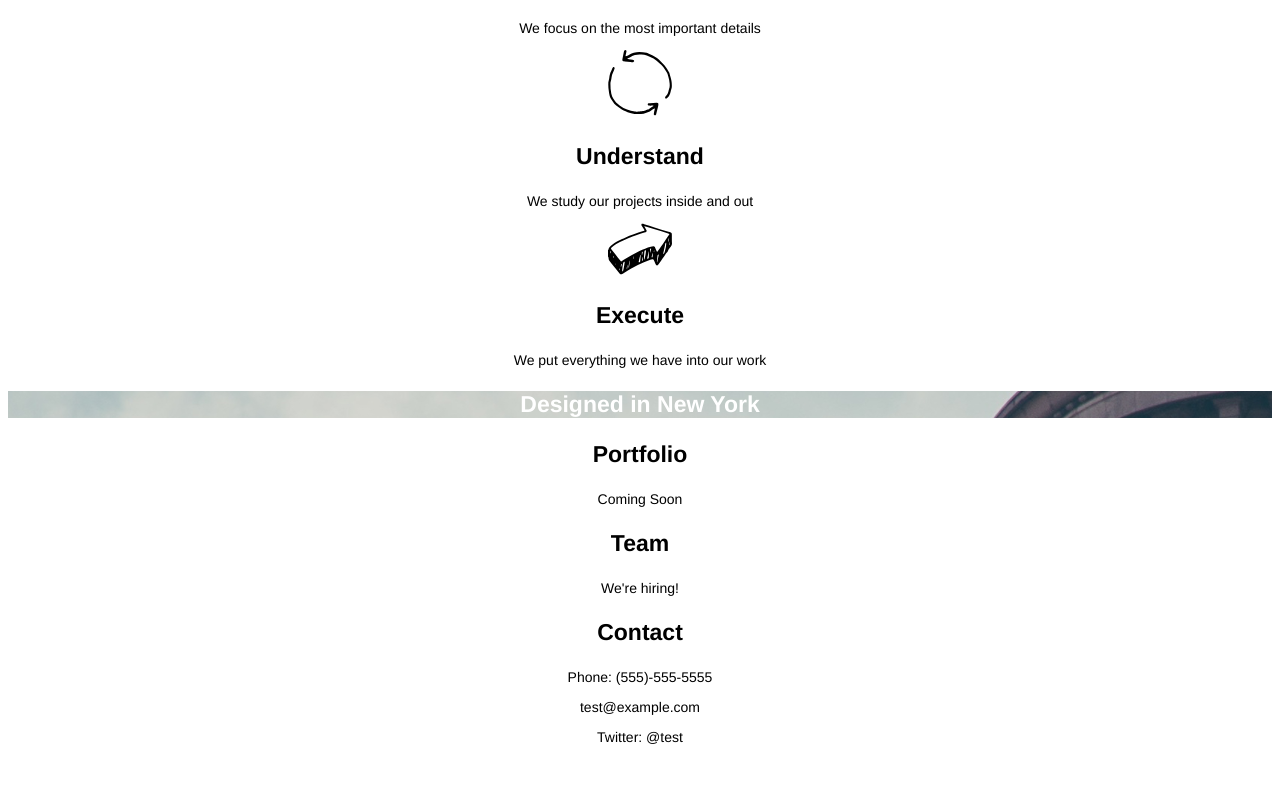
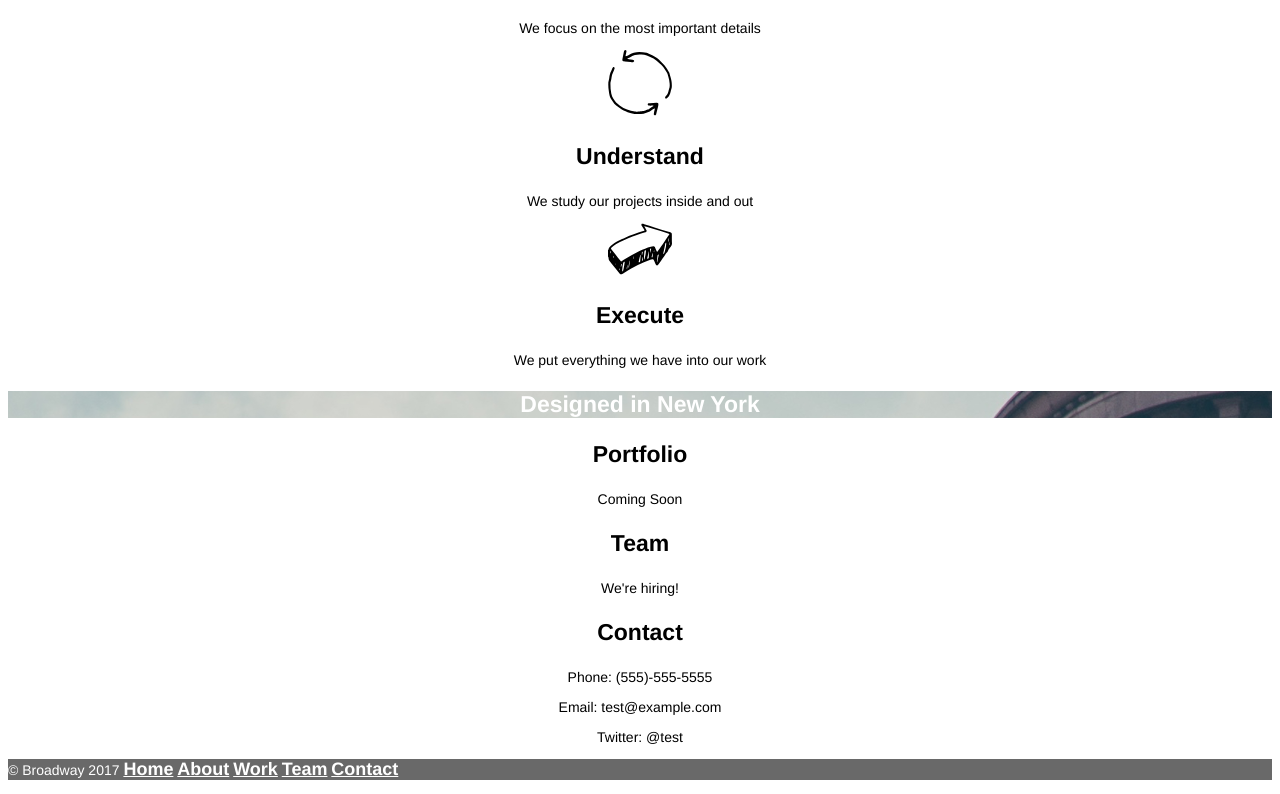
Before and after one commit to EwaenMichaelOgiefo/Broadway, a plain HTML site: page index.html in a window 1280 px wide. Shown: the part 495-1289 px from the top of the page. Before the commit the page ends 1254 px from the top, so only its background shows below. Drawn offline with Linux system fonts and the light colour scheme.

Commit message:
Add footer

```diff
--- a/index.html
+++ b/index.html
@@ -18,6 +18,7 @@
       </nav>
     </div>
 
+  <div id="process" >
     <h2> Our Process </h2>
 
 
@@ -59,21 +60,40 @@
     </svg>
     <h3> Execute </h3>
     <p> We put everything we have into our work </p>
+  </div>
 
     <div class="header">
     <h3 id="newyork" >Designed in New York </h3>
     </div>
 
+  <div id="work">
     <h3> Portfolio </h3>
     <p> Coming Soon </p>
+  </div>
 
+  <div id="team">
     <h3> Team </h3>
     <p> We're hiring! </p>
+  </div>
 
+  <div id="contact">
     <h3> Contact </h3>
     <p> Phone: (555)-555-5555 </p>
-    <p> test@example.com </p>
+    <p> Email: test@example.com </p>
     <p> Twitter: @test </p>
+  </div>
+
+    <div id="footer">
+      <p>
+         © Broadway 2017
+        <a href="#home">Home</a>
+        <a href="#about">About</a>
+        <a href="#Work">Work</a>
+        <a href="#Team">Team</a>
+        <a href="#home">Contact</a>
+      </p>
+    </div>
+
 
   </body>
 </html>
--- a/resources/css/style.css
+++ b/resources/css/style.css
@@ -1,4 +1,4 @@
-* {
+body {
   text-align: center;
   font-family: Helvetica;
 }
@@ -38,3 +38,10 @@ h3 {
 p {
   font-size: 14px;
 }
+
+#footer {
+  font-size 11px;
+  color: white;
+  background-color: dimgray;
+  text-align: left;
+}
```
